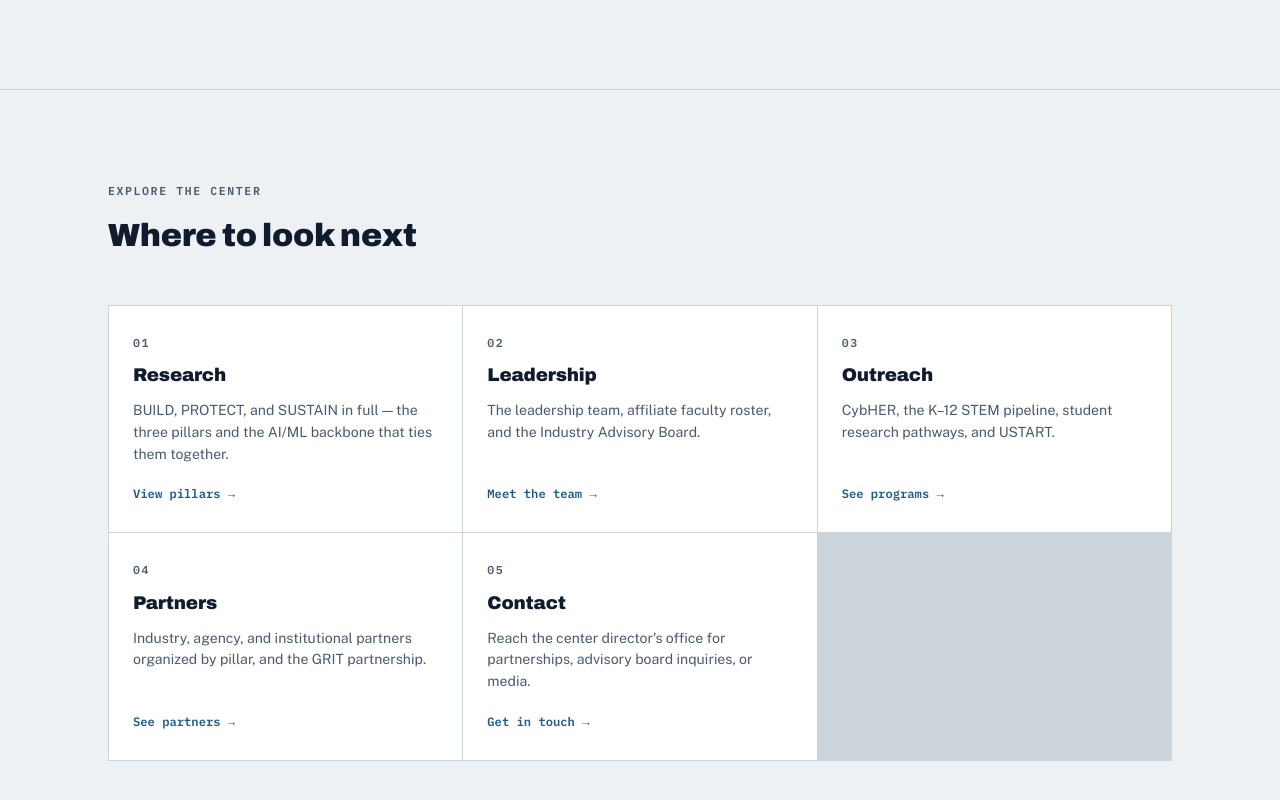
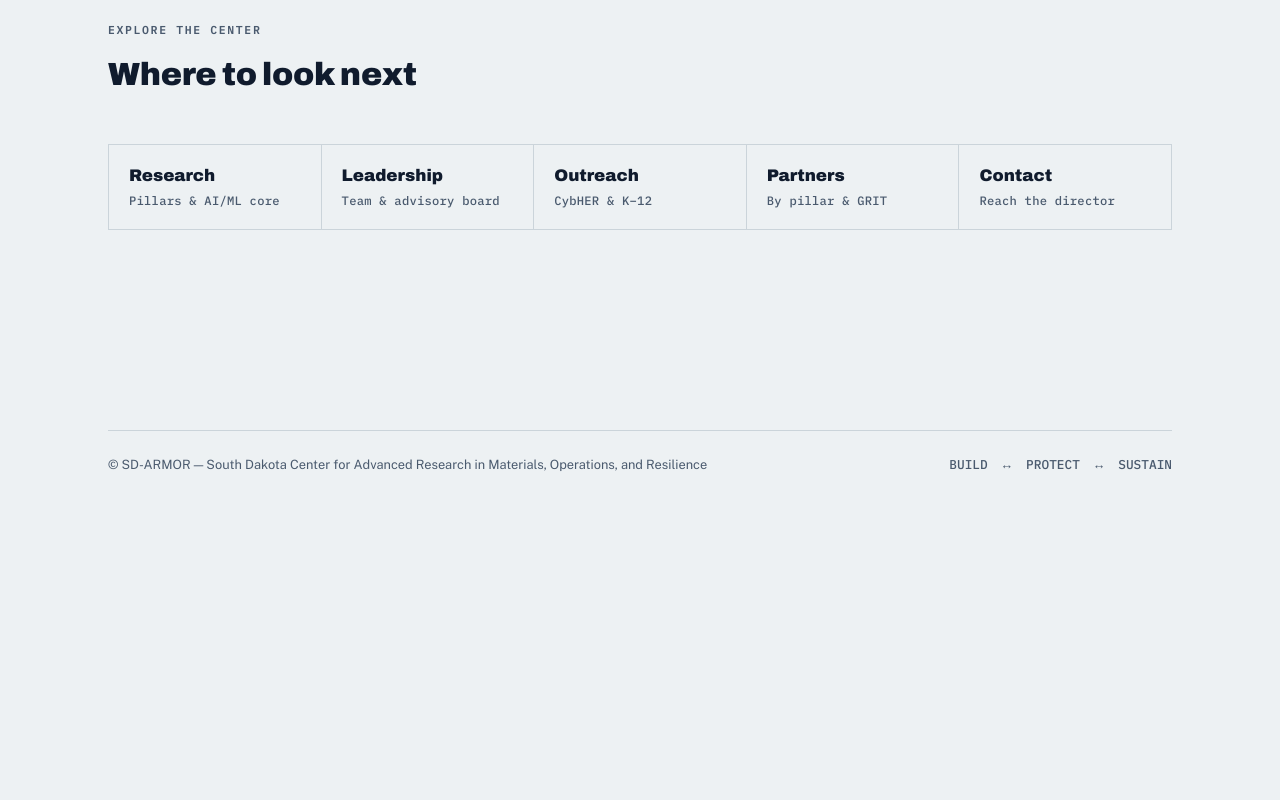
Before and after one commit to rhoover75/SDARMOR, a plain HTML site: page index.html in a window 1280 px wide. Shown: the part 1518-2318 px from the top of the page. After the commit the page ends 2040 px from the top, so only its background shows below. Drawn offline with nearby package versions, Linux system fonts and the light colour scheme.

Commit message:
Add files via upload

```diff
--- a/assets/style.css
+++ b/assets/style.css
@@ -147,17 +147,19 @@
 .section-head h2{font-size:clamp(1.5rem,3vw,2rem); margin-top:8px;}
 .section-head p{margin-top:14px; color:var(--ink-soft);}
 
-/* ---------- explore grid (home -> subpages) ---------- */
-.explore-grid{display:grid; grid-template-columns:repeat(3,1fr); gap:1px; background:var(--line); border:1px solid var(--line);}
-.explore-card{
-  background:var(--paper-raised); padding:28px 24px; text-decoration:none; color:var(--ink);
-  display:flex; flex-direction:column; gap:10px; transition:background .12s;
+/* ---------- explore strip (home -> subpages) ---------- */
+.explore-strip{
+  display:grid; grid-template-columns:repeat(auto-fit, minmax(140px,1fr));
+  border-top:1px solid var(--line); border-left:1px solid var(--line);
 }
-.explore-card:hover{background:var(--paper);}
-.explore-card .eyebrow{color:var(--ink-soft);}
-.explore-card h3{font-size:1.15rem;}
-.explore-card p{font-size:0.88rem; color:var(--ink-soft); margin:0;}
-.explore-card .go{font-family:"IBM Plex Mono",monospace; font-size:0.76rem; font-weight:600; color:var(--accent); margin-top:auto; padding-top:10px;}
+.explore-strip a{
+  border-right:1px solid var(--line); border-bottom:1px solid var(--line);
+  padding:18px 20px; text-decoration:none; color:var(--ink);
+  display:flex; flex-direction:column; gap:3px; transition:background .12s;
+}
+.explore-strip a:hover{background:var(--paper-raised);}
+.explore-strip .t{font-family:"Archivo",sans-serif; font-weight:900; font-size:1.05rem;}
+.explore-strip .s{font-size:0.76rem; color:var(--ink-soft); font-family:"IBM Plex Mono",monospace; letter-spacing:0.02em;}
 
 /* ---------- mission ---------- */
 .mission-layout{max-width:760px;}
@@ -251,7 +253,7 @@
 @media (max-width:860px){
   section{padding:56px 0;}
   .impact-layout, .outreach-grid, .contact-grid{grid-template-columns:1fr;}
-  .pillar-grid, .explore-grid{grid-template-columns:1fr;}
+  .pillar-grid{grid-template-columns:1fr;}
   .partner-cols{grid-template-columns:1fr;}
   .stat-row{grid-template-columns:repeat(2,1fr);}
   nav.primary{
--- a/index.html
+++ b/index.html
@@ -50,12 +50,6 @@
           <a class="btn-ghost" href="#mission">Read the mission</a>
         </div>
       </div>
-      <div class="stat-row">
-        <div><span class="num">5</span><span class="label">Partner institutions</span></div>
-        <div><span class="num">$55M+</span><span class="label">Active &amp; recent federal awards</span></div>
-        <div><span class="num">3</span><span class="label">Interlocking research pillars</span></div>
-        <div><span class="num">125+</span><span class="label">CybHER students trained / year</span></div>
-      </div>
     </div>
   </section>
 
@@ -75,37 +69,12 @@
         <span class="eyebrow">Explore the center</span>
         <h2>Where to look next</h2>
       </div>
-      <div class="explore-grid">
-        <a class="explore-card" href="research.html">
-          <span class="eyebrow">01</span>
-          <h3>Research</h3>
-          <p>BUILD, PROTECT, and SUSTAIN in full &mdash; the three pillars and the AI/ML backbone that ties them together.</p>
-          <span class="go">View pillars &rarr;</span>
-        </a>
-        <a class="explore-card" href="leadership.html">
-          <span class="eyebrow">02</span>
-          <h3>Leadership</h3>
-          <p>The leadership team, affiliate faculty roster, and the Industry Advisory Board.</p>
-          <span class="go">Meet the team &rarr;</span>
-        </a>
-        <a class="explore-card" href="outreach.html">
-          <span class="eyebrow">03</span>
-          <h3>Outreach</h3>
-          <p>CybHER, the K&ndash;12 STEM pipeline, student research pathways, and USTART.</p>
-          <span class="go">See programs &rarr;</span>
-        </a>
-        <a class="explore-card" href="partners.html">
-          <span class="eyebrow">04</span>
-          <h3>Partners</h3>
-          <p>Industry, agency, and institutional partners organized by pillar, and the GRIT partnership.</p>
-          <span class="go">See partners &rarr;</span>
-        </a>
-        <a class="explore-card" href="contact.html">
-          <span class="eyebrow">05</span>
-          <h3>Contact</h3>
-          <p>Reach the center director's office for partnerships, advisory board inquiries, or media.</p>
-          <span class="go">Get in touch &rarr;</span>
-        </a>
+      <div class="explore-strip">
+        <a href="research.html"><span class="t">Research</span><span class="s">Pillars &amp; AI/ML core</span></a>
+        <a href="leadership.html"><span class="t">Leadership</span><span class="s">Team &amp; advisory board</span></a>
+        <a href="outreach.html"><span class="t">Outreach</span><span class="s">CybHER &amp; K&ndash;12</span></a>
+        <a href="partners.html"><span class="t">Partners</span><span class="s">By pillar &amp; GRIT</span></a>
+        <a href="contact.html"><span class="t">Contact</span><span class="s">Reach the director</span></a>
       </div>
     </div>
   </section>
```
